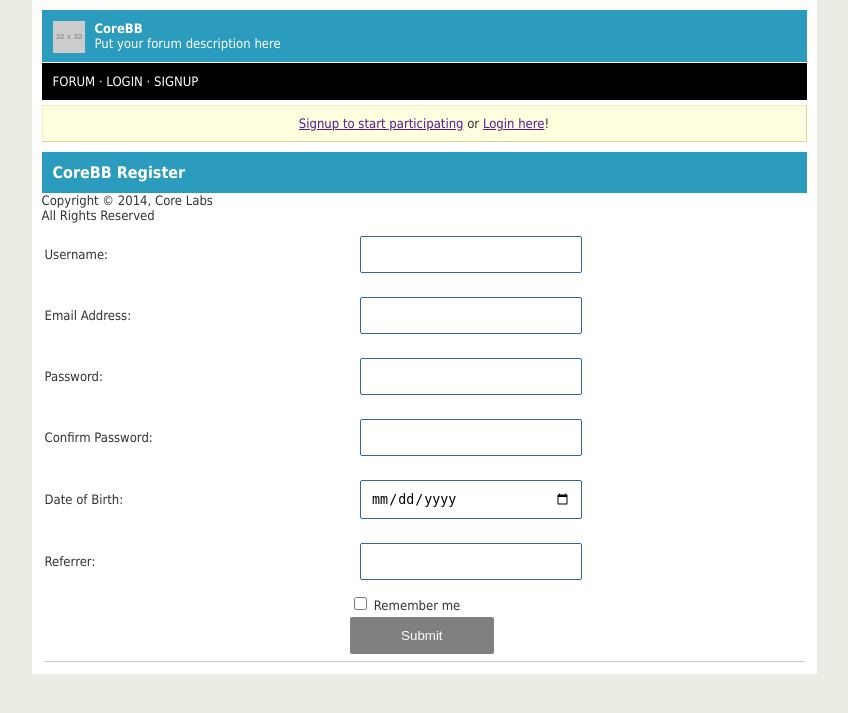
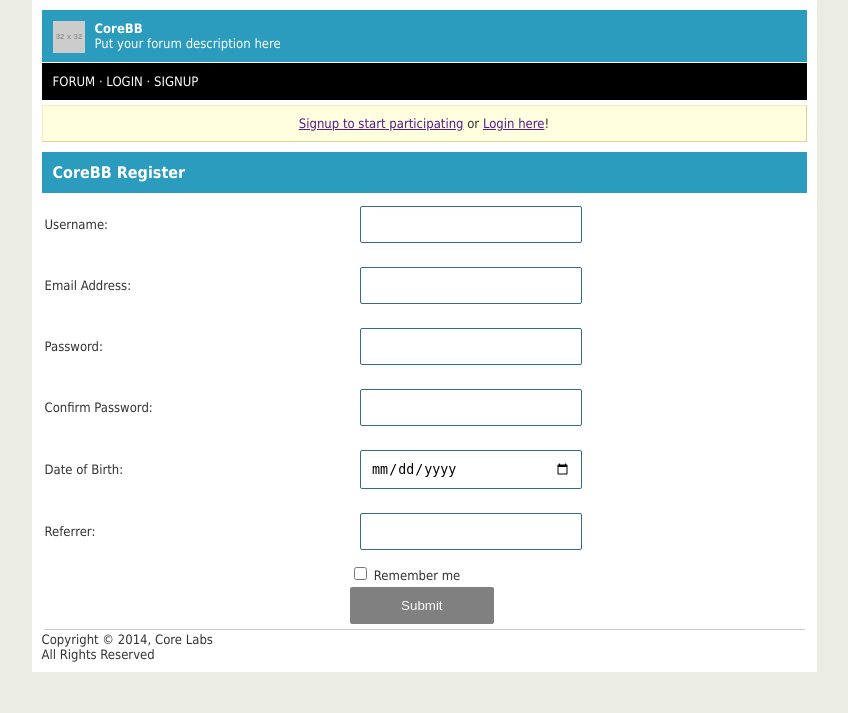
Before and after one commit to CoreBB/CoreBB, a Flask app: page /register/ in a window 1280 px wide. Shown: the top 713 px of the page, without its empty margins (216-1064 px from the left). Run offline with Flask 2, Linux system fonts and the light colour scheme; grey boxes labelled with a size stand in for pictures from a placeholder-image service; some libraries are stand-ins or nearby versions.

Commit message:
Fixed a design issue with the register page

```diff
--- a/templates/register.html
+++ b/templates/register.html
@@ -45,11 +45,9 @@
                         <td class="w60p"><input class="button" type="submit" name="submit"/></td>
                     </div>
                 </tr>
-                <tr>
-                    <div class="loginForm">
 
-                    </div>
                 <tr>
                     <td class="lb" colspan="3"></td>
                 </tr>
+            </table>
 {% endblock %}
```
